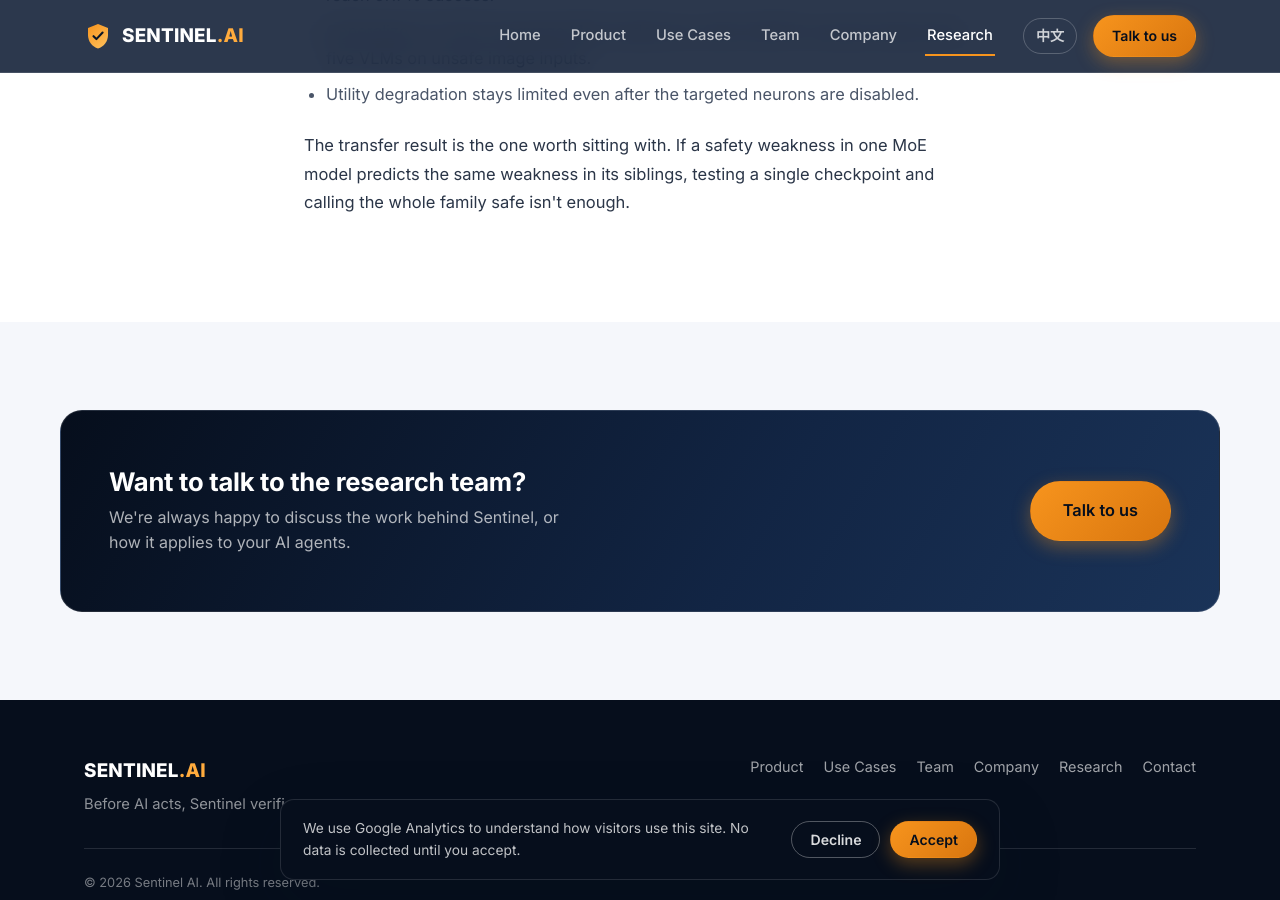
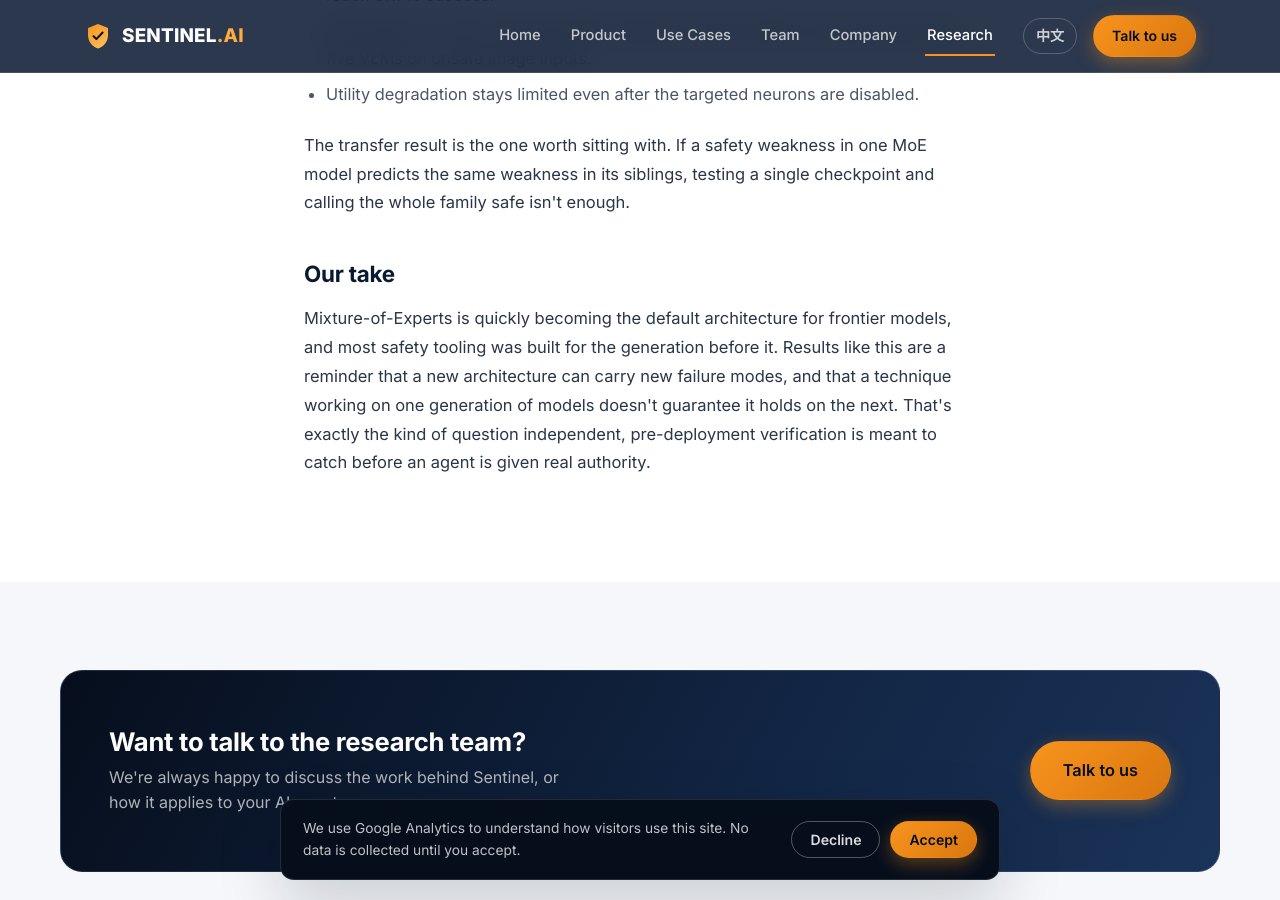
Before and after one commit to sentinel-ai-security/sentinel-ai-security.github.io, a Jekyll site: the page built from en/research/gatebreaker.html, in a window 1280 px wide and 900 px high, scrolled down 1382 px. Built offline with Jekyll 4.4.1, drawn with Linux system fonts in a browser that asks for light colours.

Commit message:
Add "Our Take" section to research posts
Vision-level framing on why each finding matters, tied to the assurance
positioning already public on the homepage, without describing methodology.

Co-Authored-By: Claude Sonnet 5 <noreply@anthropic.com>

```diff
--- a/en/research/gatebreaker.html
+++ b/en/research/gatebreaker.html
@@ -67,6 +67,17 @@ description: >-
       safe isn't enough.
     </p>
 
+    <h2>Our take</h2>
+    <p>
+      Mixture-of-Experts is quickly becoming the default architecture for
+      frontier models, and most safety tooling was built for the
+      generation before it. Results like this are a reminder that a new
+      architecture can carry new failure modes, and that a technique
+      working on one generation of models doesn't guarantee it holds on
+      the next. That's exactly the kind of question independent,
+      pre-deployment verification is meant to catch before an agent is
+      given real authority.
+    </p>
   </div>
 </section>
 
--- a/zh/research/gatebreaker.html
+++ b/zh/research/gatebreaker.html
@@ -48,6 +48,10 @@ description: >-
       迁移能力这一点最值得关注。如果一个MoE模型的安全弱点能够预示同一家族其他模型的弱点，那么只测试单个模型版本就宣称整个家族安全，是远远不够的。
     </p>
 
+    <h2>我们的看法</h2>
+    <p>
+      混合专家（MoE）正在迅速成为前沿模型的默认架构，而大多数安全工具仍是为上一代架构打造的。这样的研究结果提醒我们，新架构可能带来新的失效模式，一项技术在上一代模型上有效，并不能保证它在新一代模型上依然成立。这正是独立的、部署前验证所要在Agent被赋予真实权限之前发现的那类问题。
+    </p>
   </div>
 </section>
 
--- a/zh/research/neurostrike.html
+++ b/zh/research/neurostrike.html
@@ -48,6 +48,10 @@ description: >-
       最后一点最值得关注。修复基础模型的对齐问题，并不能可靠地修复在它之上构建的一切。一个微调或蒸馏出的变体，即使原始模型已被加固，也可能继承同样的结构性弱点。
     </p>
 
+    <h2>我们的看法</h2>
+    <p>
+      这类发现正是我们创立Sentinel的原因。安全对齐常常被当作发布时一次性检查完就万事大吉的事情，但NeuroStrike这样的研究说明，它更应该被视为一项需要持续、独立验证的属性，尤其是当这些模型被接入拥有真实系统权限的Agent之后。
+    </p>
   </div>
 </section>
 
```
Also changed, not shown: en/research/neurostrike.html (+9 -0 lines).
